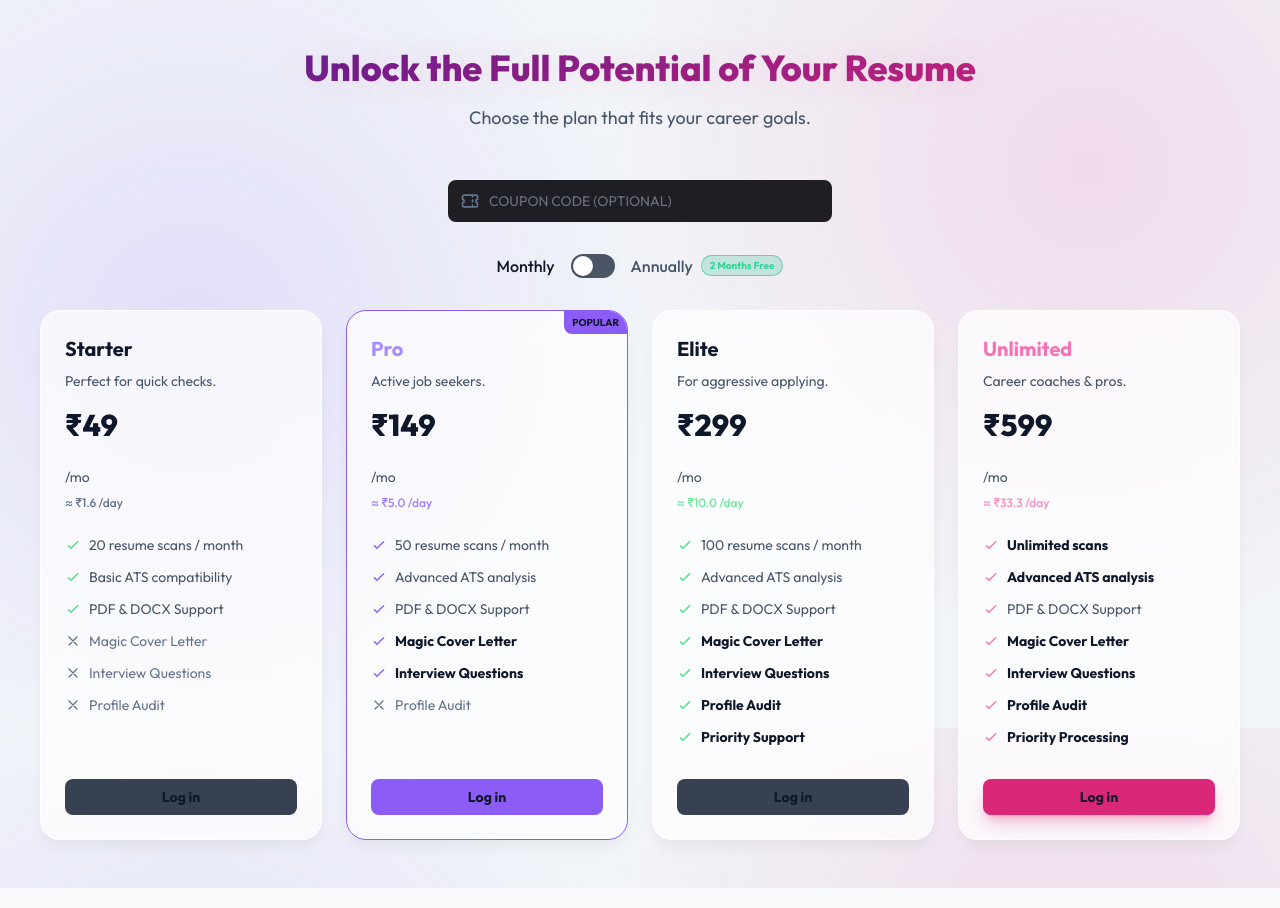
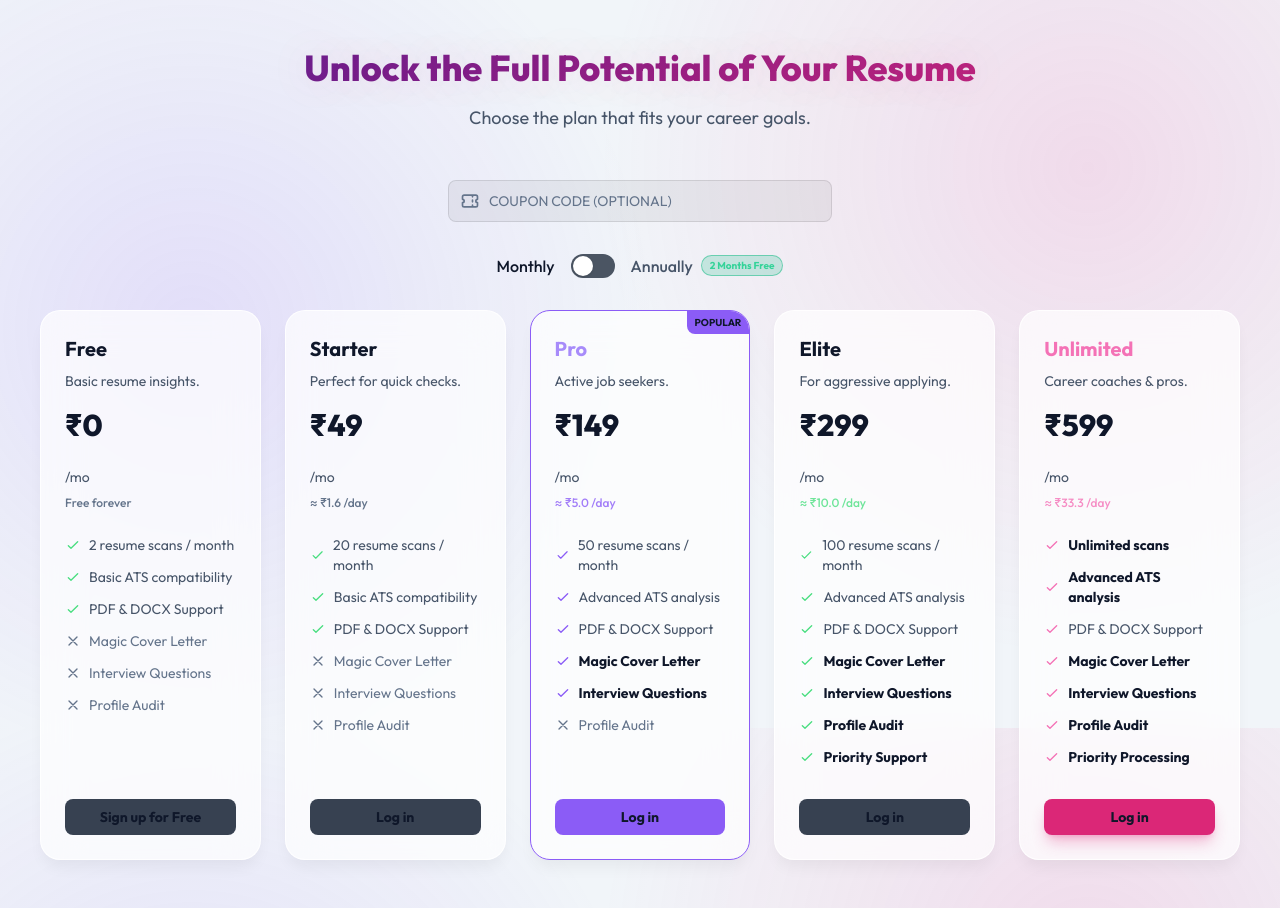
Before and after one commit to bhatiaayan30/Resume_Analyzer, a Django app: page /pricing/ in a window 1280 px wide. Shown: the part 72-980 px from the top of the page. Run offline with Django 4.2, Linux system fonts and the light colour scheme; some libraries are stand-ins or nearby versions.

Commit message:
Add Free Starter Pack and fix light mode input text visibility

```diff
--- a/analyzer/views.py
+++ b/analyzer/views.py
@@ -90,7 +90,9 @@ def analyze(request):
         if profile.current_period_start:
             used_scans = ResumeAnalysis.objects.filter(user=request.user, created_at__gte=profile.current_period_start).count()
         else:
-            used_scans = ResumeAnalysis.objects.filter(user=request.user).count()
+            from django.utils import timezone
+            thirty_days_ago = timezone.now() - timezone.timedelta(days=30)
+            used_scans = ResumeAnalysis.objects.filter(user=request.user, created_at__gte=thirty_days_ago).count()
 
         if used_scans >= limit:
             if request.headers.get('x-requested-with') == 'XMLHttpRequest' or request.headers.get('Accept') == 'application/json':
--- a/templates/analyzer/base.html
+++ b/templates/analyzer/base.html
@@ -270,10 +270,32 @@
     html.light .bg-gray-900, html.light .bg-gray-800 { background-color: #ffffff !important; }
     html.light .bg-[#1e1e24] { background-color: rgba(255, 255, 255, 0.8) !important; border-color: rgba(255,255,255,0.9) !important; }
     html.light .bg-[#2a2a35] { background-color: #f8fafc !important; color: #0f172a !important; }
-    html.light .bg-gray-900\/50, html.light .bg-gray-800\/50 { background-color: rgba(255, 255, 255, 0.6) !important; }
+    html.light .bg-gray-900\/50, html.light .bg-gray-800\/50,
+    html.light .bg-gray-900\/40, html.light .bg-gray-800\/40,
+    html.light .bg-gray-900\/20, html.light .bg-gray-800\/20,
+    html.light .bg-gray-900\/10, html.light .bg-gray-800\/10 {
+        background-color: rgba(255, 255, 255, 0.6) !important;
+    }
 
     html.light .border-gray-700, html.light .border-gray-600 { border-color: rgba(0, 0, 0, 0.05) !important; }
     html.light .border-gray-700\/50 { border-color: rgba(0, 0, 0, 0.03) !important; }
+
+    html.light input[type="text"],
+    html.light input[type="password"],
+    html.light input[type="email"],
+    html.light textarea,
+    html.light select {
+        color: #0f172a !important;
+        background-color: rgba(0, 0, 0, 0.05) !important;
+        border-color: rgba(0, 0, 0, 0.1) !important;
+    }
+    html.light input[type="text"]::placeholder,
+    html.light input[type="password"]::placeholder,
+    html.light input[type="email"]::placeholder,
+    html.light textarea::placeholder {
+        color: #64748b !important;
+    }
+
 
     .logo {
       background: linear-gradient(to right, var(--logo-grad-1), var(--logo-grad-2));
--- a/templates/analyzer/pricing.html
+++ b/templates/analyzer/pricing.html
@@ -75,7 +75,55 @@
     </span>
 </div>
 
-<div class="w-full max-w-[1440px] mx-auto grid grid-cols-1 md:grid-cols-2 lg:grid-cols-4 gap-6 px-4">
+<div class="w-full max-w-[1440px] mx-auto grid grid-cols-1 md:grid-cols-3 lg:grid-cols-5 gap-6 px-4">
+
+    <!-- Free Tier -->
+    <div class="premium-card flex flex-col p-6">
+        <h2 class="text-xl font-bold mb-2">Free</h2>
+        <p class="text-sm text-gray-400 mb-4">Basic resume insights.</p>
+        <div class="text-3xl font-extrabold mb-6 text-white">₹0</div>
+        <div class="text-sm font-normal text-gray-400 mb-2 mt--4">
+            /mo
+        </div>
+        <div class="text-xs text-gray-500 mb-6 font-medium">
+            Free forever
+        </div>
+        <ul class="flex-1 space-y-3 mb-8 text-sm text-gray-300">
+            <li class="flex items-center gap-2">
+                <svg class="w-4 h-4 text-green-400" fill="none" stroke="currentColor" viewBox="0 0 24 24"><path stroke-linecap="round" stroke-linejoin="round" stroke-width="2" d="M5 13l4 4L19 7"></path></svg>
+                2 resume scans / month
+            </li>
+            <li class="flex items-center gap-2">
+                <svg class="w-4 h-4 text-green-400" fill="none" stroke="currentColor" viewBox="0 0 24 24"><path stroke-linecap="round" stroke-linejoin="round" stroke-width="2" d="M5 13l4 4L19 7"></path></svg>
+                Basic ATS compatibility
+            </li>
+            <li class="flex items-center gap-2">
+                <svg class="w-4 h-4 text-green-400" fill="none" stroke="currentColor" viewBox="0 0 24 24"><path stroke-linecap="round" stroke-linejoin="round" stroke-width="2" d="M5 13l4 4L19 7"></path></svg>
+                PDF & DOCX Support
+            </li>
+            <li class="flex items-center gap-2 text-gray-500">
+                <svg class="w-4 h-4" fill="none" stroke="currentColor" viewBox="0 0 24 24"><path stroke-linecap="round" stroke-linejoin="round" stroke-width="2" d="M6 18L18 6M6 6l12 12"></path></svg>
+                Magic Cover Letter
+            </li>
+            <li class="flex items-center gap-2 text-gray-500">
+                <svg class="w-4 h-4" fill="none" stroke="currentColor" viewBox="0 0 24 24"><path stroke-linecap="round" stroke-linejoin="round" stroke-width="2" d="M6 18L18 6M6 6l12 12"></path></svg>
+                Interview Questions
+            </li>
+            <li class="flex items-center gap-2 text-gray-500">
+                <svg class="w-4 h-4" fill="none" stroke="currentColor" viewBox="0 0 24 24"><path stroke-linecap="round" stroke-linejoin="round" stroke-width="2" d="M6 18L18 6M6 6l12 12"></path></svg>
+                Profile Audit
+            </li>
+        </ul>
+        {% if user.is_authenticated %}
+            {% if current_tier == 0 %}
+                <button disabled class="w-full text-center py-2 rounded-lg bg-green-600/20 text-green-500 border border-green-500/30 font-bold text-sm cursor-not-allowed">Current Plan</button>
+            {% else %}
+                <button disabled class="w-full text-center py-2 rounded-lg bg-gray-700/50 text-gray-500 font-bold text-sm cursor-not-allowed">Unavailable</button>
+            {% endif %}
+        {% else %}
+            <a href="{% url 'signup' %}?next={% url 'pricing' %}" class="w-full text-center py-2 rounded-lg bg-gray-700 hover:bg-gray-600 transition font-bold text-sm">Sign up for Free</a>
+        {% endif %}
+    </div>
 
     <!-- Tier 1 -->
     <div class="premium-card flex flex-col p-6">
```
Also changed, not shown: tests/test_views.py (+31 -0 lines).
